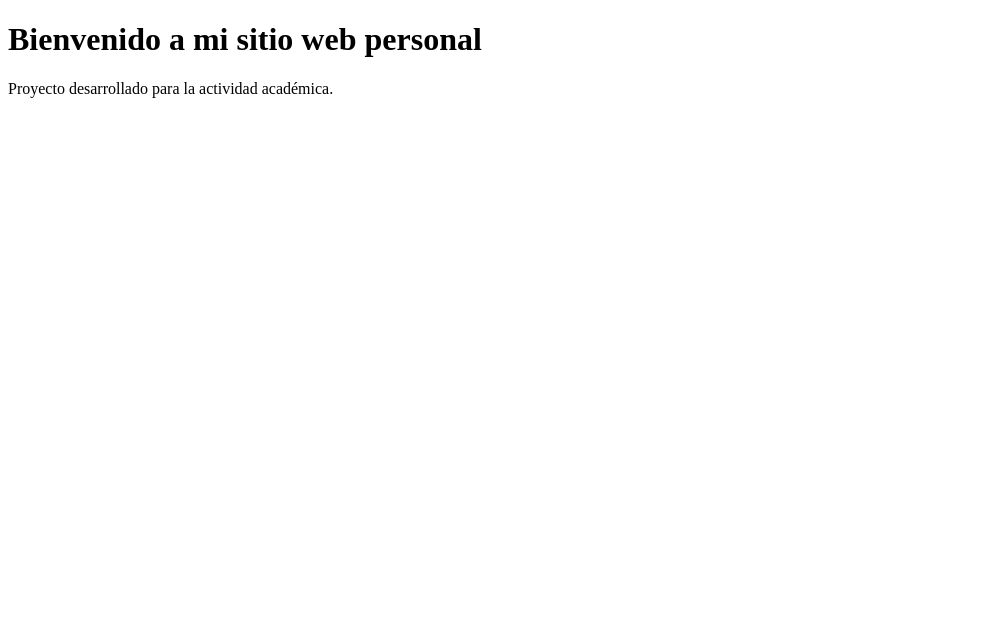
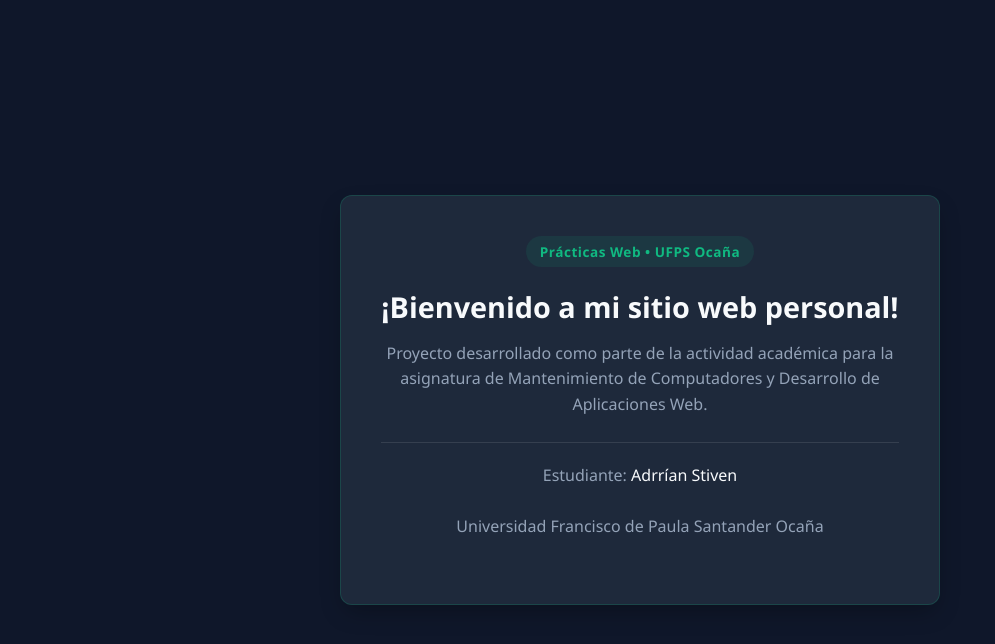
Before and after one commit to adrianstivenpenaranda-maker/mi-sitio-web, a plain HTML site: page index.html in a window 1280 px wide. Shown: the whole page, without its empty margins (0-995 px from the left). Drawn offline with Linux system fonts and the light colour scheme.

Commit message:
Actualizacion final de la pagina de Adrian

```diff
--- a/index.html
+++ b/index.html
@@ -2,10 +2,96 @@
 <html lang="es">
 <head>
     <meta charset="UTF-8">
-    <title>Mi Sitio Web - Adrián Stiven</title>
+    <meta name="viewport" content="width=device-width, initial-scale=1.0">
+    <title>Sitio Personal | Adrían Stiven</title>
+    <style>
+        :root {
+            --bg-color: #0f172a;
+            --card-bg: #1e293b;
+            --accent-color: #10b981;
+            --text-main: #f8fafc;
+            --text-muted: #94a3b8;
+        }
+
+        * {
+            margin: 0;
+            padding: 0;
+            box-sizing: border-box;
+        }
+
+        body {
+            font-family: 'Segoe UI', system-ui, -apple-system, sans-serif;
+            background-color: var(--bg-color);
+            color: var(--text-main);
+            min-height: 100vh;
+            display: flex;
+            justify-content: center;
+            align-items: center;
+            padding: 20px;
+        }
+
+        .container {
+            background-color: var(--card-bg);
+            border: 1px solid rgba(16, 185, 129, 0.2);
+            border-radius: 12px;
+            padding: 40px;
+            max-width: 600px;
+            width: 100%;
+            text-align: center;
+            box-shadow: 0 10px 25px -5px rgba(0, 0, 0, 0.3);
+        }
+
+        .badge {
+            display: inline-block;
+            background-color: rgba(16, 185, 129, 0.1);
+            color: var(--accent-color);
+            padding: 6px 14px;
+            border-radius: 20px;
+            font-size: 0.85rem;
+            font-weight: 600;
+            margin-bottom: 20px;
+            letter-spacing: 0.5px;
+        }
+
+        h1 {
+            font-size: 1.8rem;
+            margin-bottom: 15px;
+            color: var(--text-main);
+        }
+
+        p {
+            color: var(--text-muted);
+            font-size: 1rem;
+            line-height: 1.6;
+            margin-bottom: 25px;
+        }
+
+        .info-box {
+            border-top: 1px solid rgba(255, 255, 255, 0.1);
+            padding-top: 20px;
+            margin-top: 20px;
+            font-size: 0.9rem;
+            color: var(--text-muted);
+        }
+
+        .info-box span {
+            color: var(--text-main);
+            font-weight: 500;
+        }
+    </style>
 </head>
 <body>
-    <h1>Bienvenido a mi sitio web personal</h1>
-    <p>Proyecto desarrollado para la actividad académica.</p>
+
+    <div class="container">
+        <div class="badge">Prácticas Web &bull; UFPS Ocaña</div>
+        <h1>¡Bienvenido a mi sitio web personal!</h1>
+        <p>Proyecto desarrollado como parte de la actividad académica para la asignatura de Mantenimiento de Computadores y Desarrollo de Aplicaciones Web.</p>
+
+        <div class="info-box">
+            <p>Estudiante: <span>Adrrían Stiven</span></p>
+            <p>Universidad Francisco de Paula Santander Ocaña</p>
+        </div>
+    </div>
+
 </body>
 </html>
```
